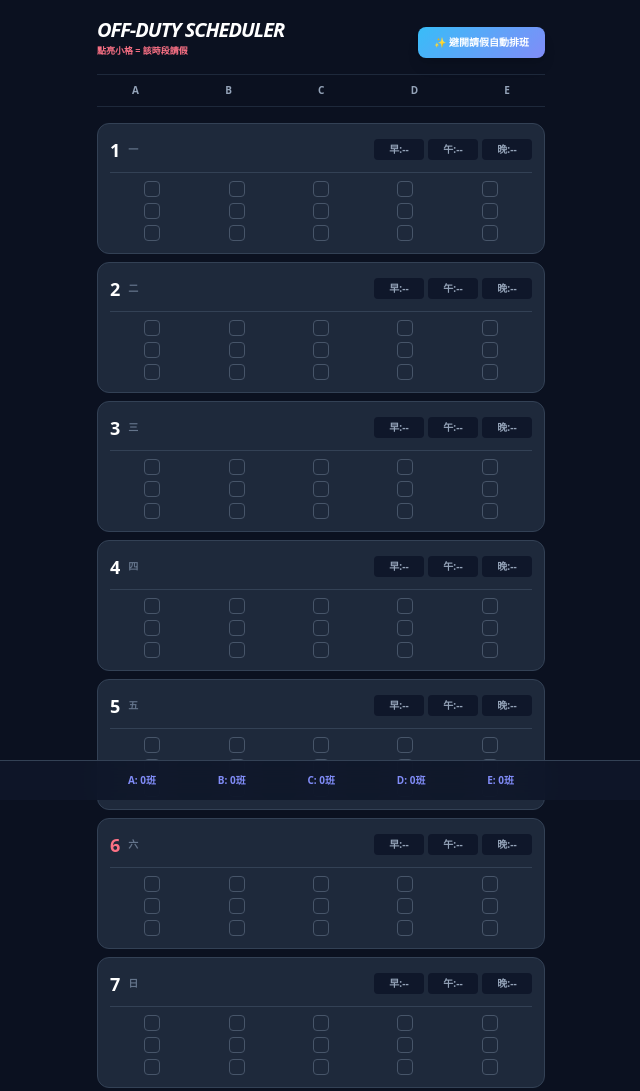
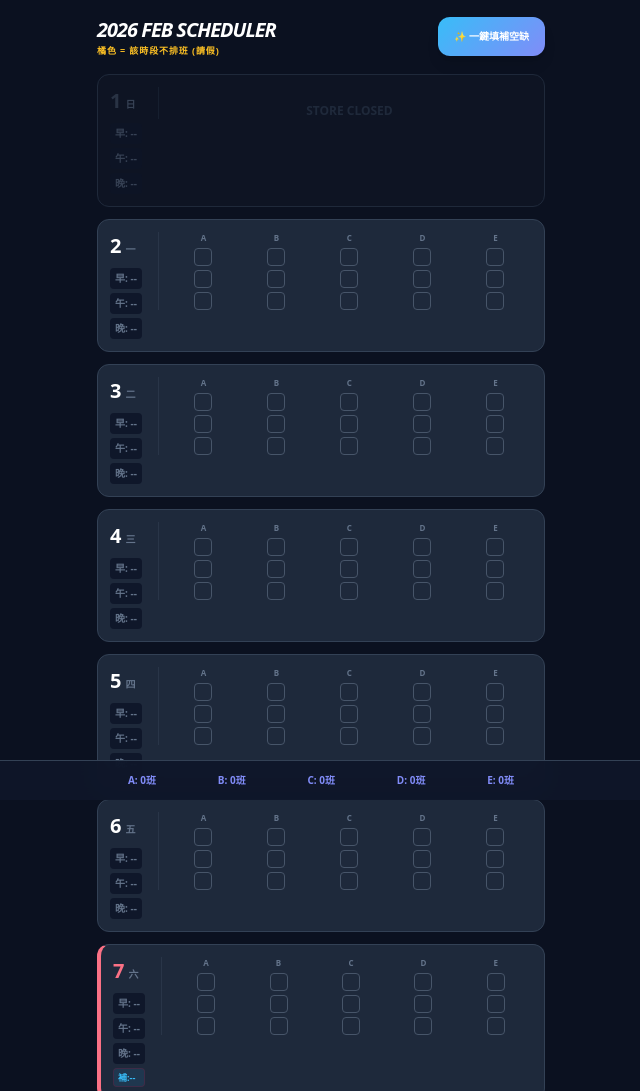
Before and after one commit to 77878/schedule, a plain HTML site: page index.html in a window 1280 px wide. Shown: the top 1091 px of the page, without its empty margins (319-959 px from the left). Drawn offline with nearby package versions, Linux system fonts and the light colour scheme.

Commit message:
Update index.html

```diff
--- a/index.html
+++ b/index.html
@@ -3,97 +3,100 @@
 <head>
     <meta charset="UTF-8">
     <meta name="viewport" content="width=device-width, initial-scale=1.0, maximum-scale=1.0, user-scalable=no">
-    <title>智能排班 V2.4 - 請假點亮版</title>
+    <title>智能排班 V2.5 - 2026 實戰版</title>
     <script src="https://cdn.tailwindcss.com"></script>
     <style>
         body { background-color: #0b1120; color: #f1f5f9; font-family: system-ui, sans-serif; -webkit-tap-highlight-color: transparent; }
         .card { background-color: #1e293b; border-radius: 12px; padding: 0.75rem; border: 1px solid #334155; }
-        .slot { width: 16px; height: 16px; border-radius: 4px; border: 1px solid #475569; cursor: pointer; transition: 0.2s; }
-        /* 點亮代表請假 - 使用橘紅色 */
-        .slot.active { background-color: #fb7185; border-color: #fb7185; box-shadow: 0 0 8px rgba(251, 113, 133, 0.4); }
-        .shift-tag { font-size: 10px; font-weight: 800; padding: 2px 6px; border-radius: 4px; background: #0f172a; color: #94a3b8; min-width: 50px; text-align: center; border: 1px solid transparent; }
-        .shift-tag.filled { color: #38bdf8; border-color: #38bdf8; }
+        .slot { width: 18px; height: 18px; border-radius: 4px; border: 1px solid #475569; cursor: pointer; transition: 0.2s; position: relative; }
+        /* 點亮代表請假 - 橘色 */
+        .slot.active { background-color: #f59e0b; border-color: #fbbf24; box-shadow: 0 0 10px rgba(245, 158, 11, 0.3); }
+        .slot.active::after { content: '休'; font-size: 10px; color: #0f172a; position: absolute; left: 1px; top: -1px; font-weight: 900; }
+
+        .shift-tag { font-size: 10px; font-weight: 800; padding: 2px 4px; border-radius: 4px; background: #0f172a; color: #64748b; border: 1px solid transparent; }
+        .shift-tag.filled { color: #38bdf8; border-color: #38bdf8/50; background: rgba(56, 189, 248, 0.1); }
+        .sun-row { opacity: 0.5; background-color: #111827; pointer-events: none; }
+        .sat-row { border-left: 4px solid #fb7185; }
         .btn-magic { background: linear-gradient(135deg, #38bdf8 0%, #818cf8 100%); }
     </style>
 </head>
 <body class="p-4 pb-24">
     <div class="max-w-md mx-auto space-y-4">
 
-        <div class="flex justify-between items-end mb-4">
+        <div class="flex justify-between items-center">
             <div>
-                <h1 class="text-xl font-black text-white italic tracking-tighter">OFF-DUTY SCHEDULER</h1>
-                <p class="text-[9px] text-rose-400 font-bold uppercase">點亮小格 = 該時段請假</p>
+                <h1 class="text-xl font-black text-white italic tracking-tighter">2026 FEB SCHEDULER</h1>
+                <p class="text-[9px] text-amber-400 font-bold uppercase tracking-widest">橘色 = 該時段不排班 (請假)</p>
             </div>
-            <button onclick="autoFillAll()" class="btn-magic text-white text-[10px] font-black px-4 py-2 rounded-lg shadow-lg">
-                ✨ 避開請假自動排班
+            <button onclick="autoFillAll()" class="btn-magic text-white text-[10px] font-black px-4 py-3 rounded-xl shadow-lg active:scale-95 transition-transform">
+                ✨ 一鍵填補空缺
             </button>
         </div>
 
-        <div id="staff_header" class="flex gap-4 justify-around py-2 border-y border-slate-800 mb-2">
-            </div>
-
-        <div id="list_container" class="space-y-2">
-            </div>
+        <div id="list_container" class="space-y-3"></div>
     </div>
 
-    <div class="fixed bottom-0 left-0 right-0 bg-slate-900/90 backdrop-blur-md p-3 border-t border-slate-700 z-50">
+    <div class="fixed bottom-0 left-0 right-0 bg-slate-900/95 backdrop-blur-md p-3 border-t border-slate-700 z-50">
         <div id="t_stats" class="max-w-md mx-auto flex justify-around text-[10px] font-black text-indigo-400"></div>
     </div>
 
     <script>
         const staffList = ["A", "B", "C", "D", "E"];
-        let db = JSON.parse(localStorage.getItem('monthly_schedule_v2.4')) || {};
+        let db = JSON.parse(localStorage.getItem('monthly_schedule_v2.5')) || {};
 
         function getDow(d) {
-            // 2026/2/1 是週日
-            return ["日", "一", "二", "三", "四", "五", "六"][d % 7];
-        }
-
-        function initHeader() {
-            const header = document.getElementById('staff_header');
-            header.innerHTML = staffList.map(n => `<span class="text-[10px] font-bold text-slate-400">${n}</span>`).join('');
+            // 2026/2/1 是週日 (Index 0)
+            const date = new Date(2026, 1, d); // Month is 0-indexed, 1 = Feb
+            return date.getDay();
         }
 
         function render() {
             const container = document.getElementById('list_container');
             container.innerHTML = '';
+            const dowNames = ["日", "一", "二", "三", "四", "五", "六"];
 
             for (let d = 1; d <= 28; d++) {
                 const dow = getDow(d);
                 const dayData = db[d] || { userOff: {}, finalShifts: {} };
+                const isSun = (dow === 0);
+                const isSat = (dow === 6);
 
                 const row = document.createElement('div');
-                row.className = "card";
+                row.className = `card ${isSun ? 'sun-row' : ''} ${isSat ? 'sat-row' : ''}`;
 
-                let staffHtml = staffList.map(name => {
-                    const offSlots = dayData.userOff[name] || [false, false, false];
+                let staffGrid = staffList.map(name => {
+                    const off = dayData.userOff[name] || [false, false, false];
                     return `
                         <div class="flex flex-col items-center gap-1">
-                            <div class="flex flex-col gap-1.5">
-                                <div class="slot ${offSlots[0]?'active':''}" onclick="toggleOff(${d}, '${name}', 0)"></div>
-                                <div class="slot ${offSlots[1]?'active':''}" onclick="toggleOff(${d}, '${name}', 1)"></div>
-                                <div class="slot ${offSlots[2]?'active':''}" onclick="toggleOff(${d}, '${name}', 2)"></div>
+                            <span class="text-[8px] font-bold text-slate-500">${name}</span>
+                            <div class="flex flex-col gap-1">
+                                <div class="slot ${off[0]?'active':''}" onclick="toggleOff(${d}, '${name}', 0)"></div>
+                                <div class="slot ${off[1]?'active':''}" onclick="toggleOff(${d}, '${name}', 1)"></div>
+                                <div class="slot ${off[2]?'active':''}" onclick="toggleOff(${d}, '${name}', 2)"></div>
                             </div>
                         </div>
                     `;
                 }).join('');
 
-                const shifts = dayData.finalShifts || {};
+                const fs = dayData.finalShifts || {};
 
                 row.innerHTML = `
-                    <div class="flex justify-between items-center mb-2 border-b border-slate-700 pb-2">
-                        <div class="flex items-center gap-2">
-                            <span class="text-lg font-black ${dow==='六'?'text-rose-400':'text-white'}">${d}</span>
-                            <span class="text-[10px] font-bold text-slate-500">${dow}</span>
+                    <div class="flex justify-between items-start">
+                        <div class="flex flex-col">
+                            <div class="flex items-baseline gap-1">
+                                <span class="text-xl font-black ${isSun?'text-slate-600':isSat?'text-rose-400':'text-white'}">${d}</span>
+                                <span class="text-[10px] font-bold text-slate-500">${dowNames[dow]}</span>
+                            </div>
+                            <div class="mt-2 space-y-1">
+                                <div class="shift-tag ${fs.M?'filled':''} px-1">早: ${fs.M||'--'}</div>
+                                <div class="shift-tag ${fs.A?'filled':''} px-1">午: ${fs.A||'--'}</div>
+                                <div class="shift-tag ${fs.E?'filled':''} px-1">晚: ${fs.E||'--'}</div>
+                                ${isSat ? `<div class="shift-tag filled border-rose-900/30 text-[9px]">補:${fs.S||'--'}</div>` : ''}
+                            </div>
                         </div>
-                        <div class="flex gap-1">
-                            <div class="shift-tag ${shifts['M']?'filled':''}">早:${shifts['M']||'--'}</div>
-                            <div class="shift-tag ${shifts['A']?'filled':''}">午:${shifts['A']||'--'}</div>
-                            <div class="shift-tag ${shifts['E']?'filled':''}">晚:${shifts['E']||'--'}</div>
+                        <div class="flex-1 flex justify-around ml-4 border-l border-slate-700/50 pl-2">
+                            ${isSun ? '<span class="text-xs font-black text-slate-700 mt-4">STORE CLOSED</span>' : staffGrid}
                         </div>
-                    </div>
-                    <div class="flex justify-around">
-                        ${staffHtml}
                     </div>
                 `;
                 container.appendChild(row);
@@ -104,32 +107,35 @@
         function toggleOff(day, name, slotIdx) {
             if(!db[day]) db[day] = { userOff: {}, finalShifts: {} };
             if(!db[day].userOff[name]) db[day].userOff[name] = [false, false, false];
-
             db[day].userOff[name][slotIdx] = !db[day].userOff[name][slotIdx];
-            localStorage.setItem('monthly_schedule_v2.4', JSON.stringify(db));
+            localStorage.setItem('monthly_schedule_v2.5', JSON.stringify(db));
             render();
         }
 
         function autoFillAll() {
             for(let d=1; d<=28; d++) {
+                const dow = getDow(d);
+                if(dow === 0) continue; // 週日不排班
+
                 if(!db[d]) db[d] = { userOff: {}, finalShifts: {} };
                 let userOff = db[d].userOff;
                 let dayCount = {};
                 staffList.forEach(n => dayCount[n] = 0);
 
-                let results = { M: null, A: null, E: null };
-                const shiftIndices = { M: 0, A: 1, E: 2 };
+                let results = { M: null, A: null, E: null, S: null };
 
-                // 填補早、午、晚
-                ["M", "A", "E"].forEach(sKey => {
-                    let sIdx = shiftIndices[sKey];
-                    // 尋找此時段沒有請假(false)的人
+                // 排班邏輯：先滿足週六的多人需求，再填平日
+                const shifts = (dow === 6) ? ["M", "A", "E", "S"] : ["M", "A", "E"];
+                const shiftMap = { "M": 0, "A": 1, "E": 2, "S": 1 }; // S支援位通常在午班
+
+                shifts.forEach(sKey => {
+                    let sIdx = shiftMap[sKey];
                     let available = staffList.filter(name => {
                         const off = userOff[name] || [false, false, false];
-                        return off[sIdx] === false && dayCount[name] < 2;
+                        // 1. 該時段沒請假 2. 一天不超過兩班 3. 同一班次不重複
+                        return off[sIdx] === false && dayCount[name] < 2 && !Object.values(results).includes(name);
                     });
 
-                    // 公平排序：選今天班最少，且本月總班數較少的人
                     available.sort((a, b) => dayCount[a] - dayCount[b]);
 
                     if(available.length > 0) {
@@ -139,7 +145,7 @@
                 });
                 db[d].finalShifts = results;
             }
-            localStorage.setItem('monthly_schedule_v2.4', JSON.stringify(db));
+            localStorage.setItem('monthly_schedule_v2.5', JSON.stringify(db));
             render();
         }
 
@@ -153,7 +159,7 @@
             document.getElementById('t_stats').innerHTML = staffList.map(n => `<span>${n}: ${counts[n]}班</span>`).join('');
         }
 
-        window.onload = () => { initHeader(); render(); };
+        window.onload = render;
     </script>
 </body>
 </html>
```
